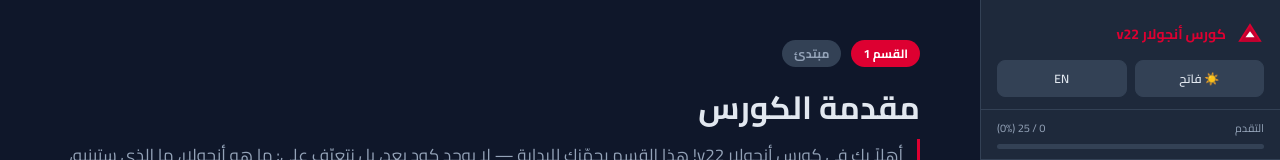
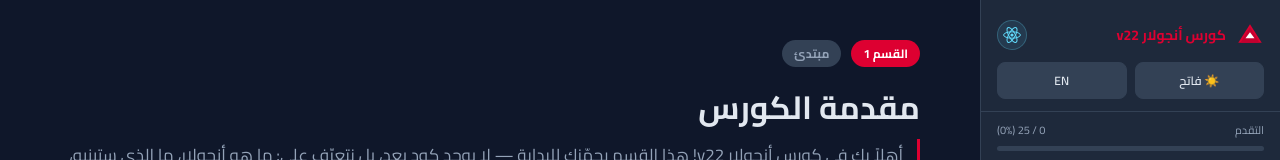
Before and after one commit to mostafasaqly/angular-saqly-v22, an Angular app in the folder web-app/: page /section/1 in a window 1280 px wide. Shown: the top 160 px of the page. Built offline with nearby package versions, Linux system fonts and the light colour scheme.

Commit message:
update style and sidebar

```diff
--- a/web-app/src/app/components/sidebar.ts
+++ b/web-app/src/app/components/sidebar.ts
@@ -23,6 +23,18 @@ import { SectionMeta } from '../models/section.model';
             <polygon points="125,100 165,155 85,155" fill="white"/>
           </svg>
           <span>{{ isAr() ? 'كورس أنجولار v22' : 'Angular v22 Course' }}</span>
+          <a class="react-link"
+             href="https://mostafasaqly.github.io/react-saqly-v19/"
+             target="_blank"
+             rel="noopener noreferrer"
+             [title]="isAr() ? 'كورس React' : 'React Course'">
+            <svg width="20" height="20" viewBox="0 0 100 100" xmlns="http://www.w3.org/2000/svg">
+              <circle cx="50" cy="50" r="8" fill="#61dafb"/>
+              <ellipse cx="50" cy="50" rx="42" ry="16" fill="none" stroke="#61dafb" stroke-width="5"/>
+              <ellipse cx="50" cy="50" rx="42" ry="16" fill="none" stroke="#61dafb" stroke-width="5" transform="rotate(60 50 50)"/>
+              <ellipse cx="50" cy="50" rx="42" ry="16" fill="none" stroke="#61dafb" stroke-width="5" transform="rotate(120 50 50)"/>
+            </svg>
+          </a>
         </div>
         <div class="sidebar-controls">
           <button class="ctrl-btn" (click)="toggleTheme.emit()">
--- a/web-app/src/styles.css
+++ b/web-app/src/styles.css
@@ -129,6 +129,28 @@ html, body {
   font-size: 14px;
   font-weight: 700;
   color: var(--primary);
+  flex: 1;
+}
+
+.react-link {
+  display: flex;
+  align-items: center;
+  justify-content: center;
+  width: 30px;
+  height: 30px;
+  border-radius: 50%;
+  background: rgba(97, 218, 251, 0.1);
+  border: 1px solid rgba(97, 218, 251, 0.25);
+  color: #61dafb;
+  text-decoration: none;
+  transition: background 0.2s, border-color 0.2s, transform 0.2s;
+  flex-shrink: 0;
+}
+
+.react-link:hover {
+  background: rgba(97, 218, 251, 0.2);
+  border-color: #61dafb;
+  transform: rotate(20deg) scale(1.1);
 }
 
 .sidebar-controls {
```
